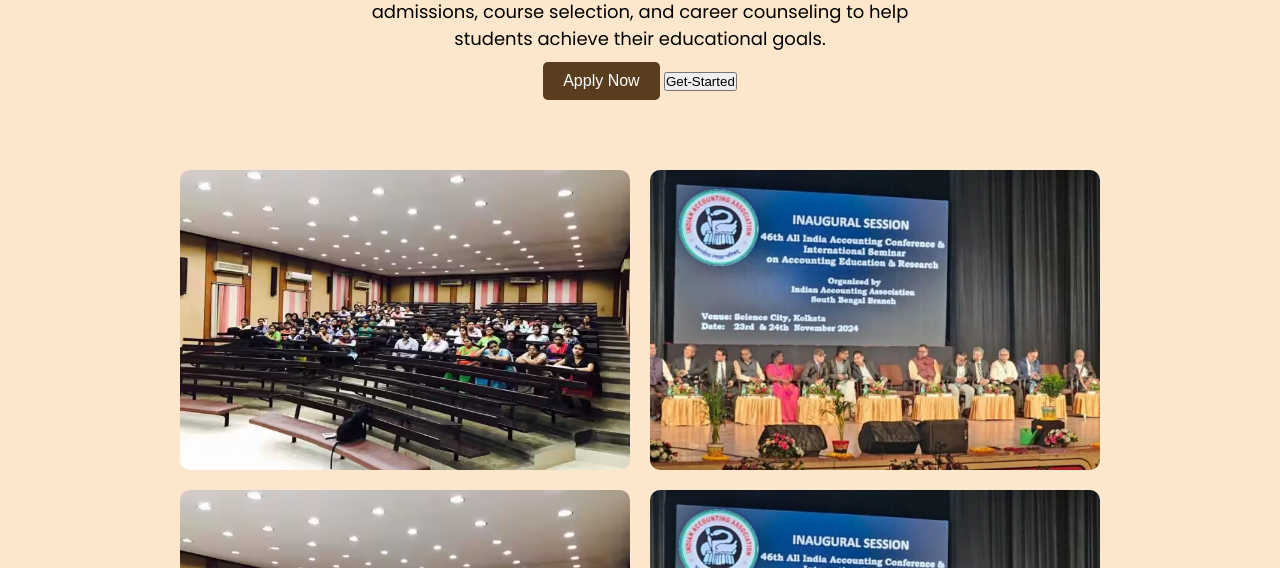
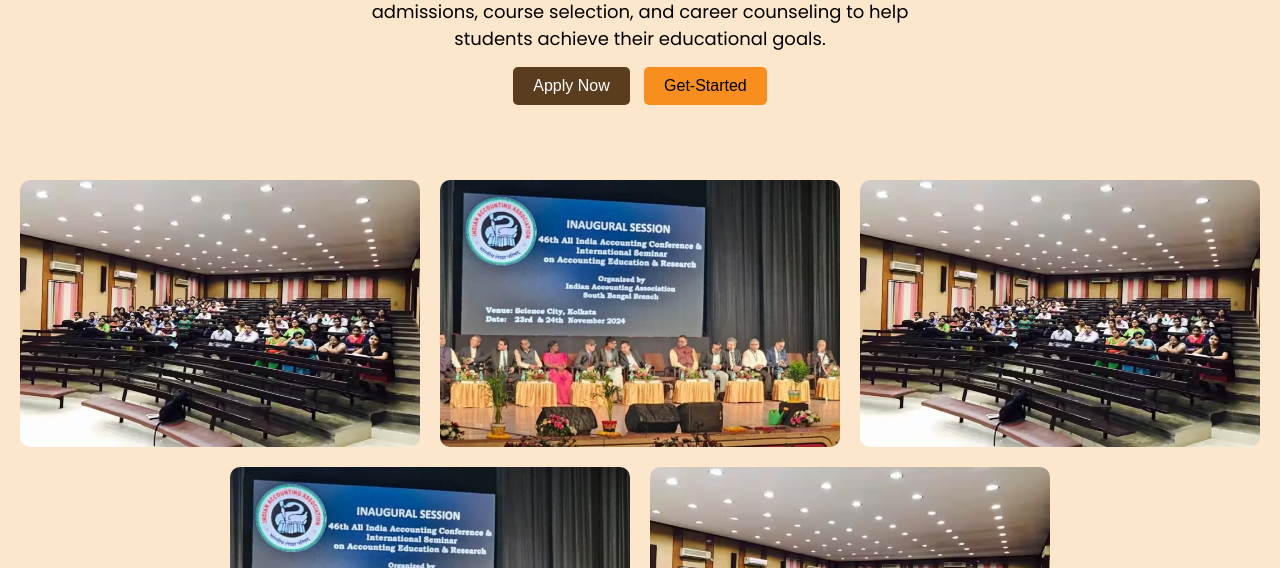
Before and after one commit to shubhankarparia/Admission_jagat_Website, a plain HTML site: page index.html in a window 1280 px wide. Shown: the part 232-800 px from the top of the page. Drawn offline with nearby package versions, Linux system fonts and the light colour scheme.

Commit message:
Update styles.css

```diff
--- a/assets/css/styles.css
+++ b/assets/css/styles.css
@@ -351,6 +351,9 @@
   max-width: 600px;
   margin: 10px auto;
 }
+.hero button{
+  margin: 5px;
+}
 
 .signup {
   background-color: #5a3d1e;
@@ -364,6 +367,23 @@
 
 .signup:hover {
   background-color: #3e2914;
+  transform: scale(1.1);
+
+}
+.get-started{
+  background-color: #f78e1e;
+  color: black;
+  border: none;
+  padding: 10px 20px;
+  font-size: 16px;
+  border-radius: 5px;
+  cursor: pointer;
+}
+.get-started:hover {
+  background-color: #3e2914;
+  color: aliceblue;
+  transition-delay: .1s;
+  transform: scale(1.1);
 }
 
 /* Images Section */
@@ -389,10 +409,14 @@
 
 .images img {
   width: 100%; /* Ensures images take up full width of their container */
-  max-width: 450px; /* Limits the max size */
+  max-width: 400px; /* Limits the max size */
   height: auto; /* Maintains aspect ratio */
   border-radius: 10px; /* Optional: Rounded corners for a smoother look */
   object-fit: cover;
+}
+.images img:hover{
+  transform: scale(1.01);
+  transition-delay: .1s;
 }
 
 /* Responsive adjustments */
```
